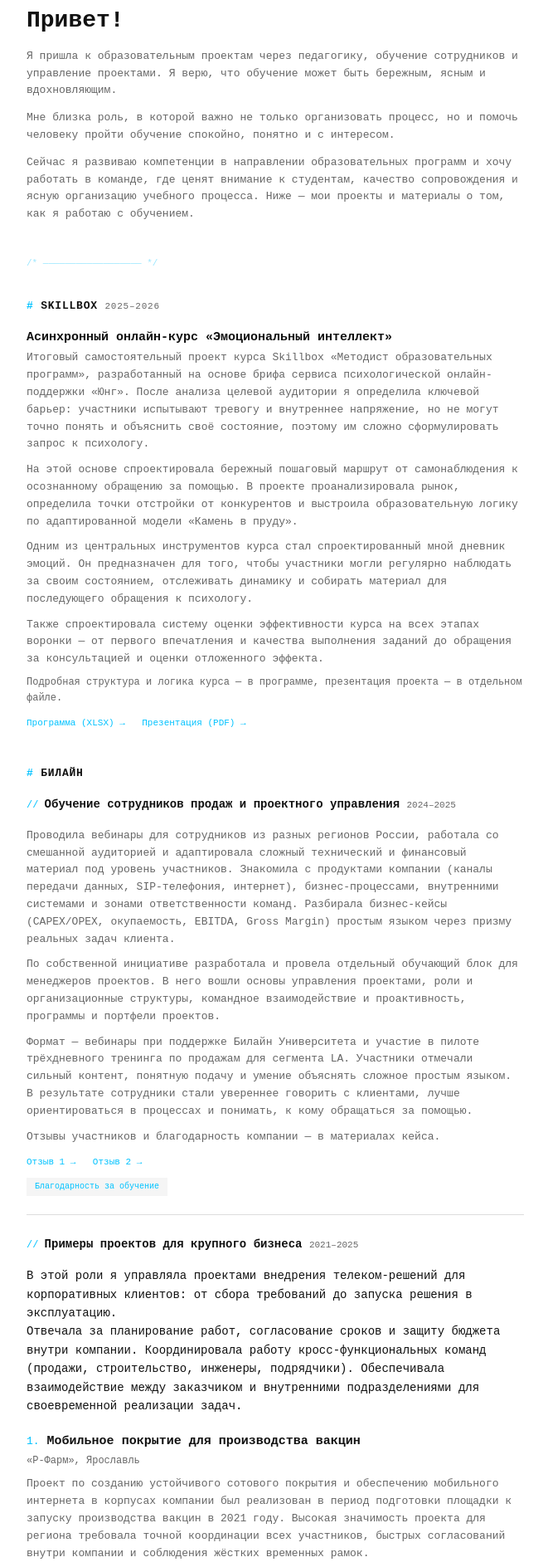
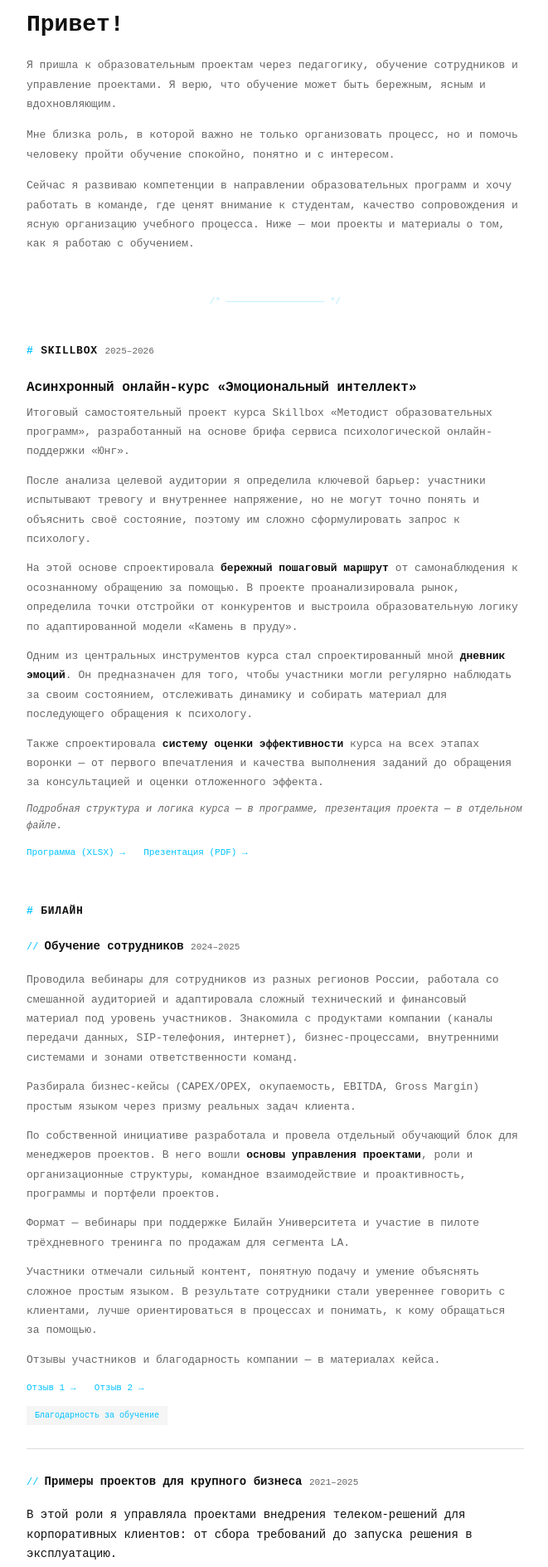
Before and after one commit to ovturkina/ovturkina-trainer, a plain HTML site: page index.html in a window 1280 px wide. Shown: the part 237-2125 px from the top of the page at 83% size, without its empty margins (308-969 px from the left). Drawn offline with Linux system fonts and the light colour scheme.

Commit message:
Update index.html

```diff
--- a/index.html
+++ b/index.html
@@ -32,7 +32,7 @@
             font-family: 'Courier New', 'JetBrains Mono', 'Consolas', monospace;
             background: var(--bg);
             color: var(--text);
-            line-height: 1.6;
+            line-height: 1.7;
             -webkit-font-smoothing: antialiased;
             font-size: 14px;
         }
@@ -150,69 +150,37 @@
         }
 
         .hero {
-            margin-bottom: 40px;
+            margin-bottom: 48px;
         }
 
         .hero .greeting {
             font-size: 28px;
             font-weight: 700;
-            margin-bottom: 10px;
+            margin-bottom: 14px;
         }
 
         .hero .intro {
             font-size: 13px;
             color: var(--muted);
-            margin-bottom: 12px;
+            margin-bottom: 14px;
+            line-height: 1.8;
         }
 
-        .hero .belief {
-            font-size: 14px;
-            color: var(--muted);
-            margin-bottom: 6px;
-        }
-
-        .hero .why-title {
-            font-size: 18px;
-            font-weight: 700;
-            margin-top: 24px;
-            margin-bottom: 10px;
-        }
-
-        .hero .why-text {
-            font-size: 13px;
-            color: var(--muted);
-            margin-bottom: 6px;
-            line-height: 1.7;
-        }
-
-        .hero .resume-hero-link {
-            font-size: 11px;
-            margin-top: 16px;
-        }
-
-        .hero .resume-hero-link a {
-            color: var(--accent);
-            text-decoration: none;
-        }
-
-        .hero .resume-hero-link a:hover {
-            text-decoration: underline;
-        }
-
-        .hero .resume-hero-link a::after {
-            content: " →";
+        .hero .intro:last-of-type {
+            margin-bottom: 0;
         }
 
         .ascii-divider {
             color: var(--accent);
-            opacity: 0.4;
+            opacity: 0.3;
             font-size: 11px;
-            margin-bottom: 32px;
+            margin-bottom: 40px;
             user-select: none;
+            text-align: center;
         }
 
         .section {
-            margin-bottom: 40px;
+            margin-bottom: 48px;
         }
 
         .section h2 {
@@ -221,7 +189,7 @@
             text-transform: uppercase;
             letter-spacing: 0.06em;
             color: var(--text);
-            margin-bottom: 16px;
+            margin-bottom: 20px;
         }
 
         .section h2::before {
@@ -229,11 +197,19 @@
             color: var(--accent);
         }
 
+        .section h2 .period {
+            font-weight: 400;
+            font-size: 11px;
+            color: var(--muted);
+            text-transform: none;
+            letter-spacing: 0;
+        }
+
         .subsection-title {
             font-size: 14px;
             font-weight: 700;
             color: var(--text);
-            margin: 24px 0 16px;
+            margin: 28px 0 16px;
             padding-top: 0;
             border-top: none;
         }
@@ -245,9 +221,15 @@
             font-size: 12px;
         }
 
+        .subsection-title .period {
+            font-weight: 400;
+            font-size: 11px;
+            color: var(--muted);
+        }
+
         .case-item {
-            margin-bottom: 22px;
-            padding-bottom: 22px;
+            margin-bottom: 28px;
+            padding-bottom: 28px;
             border-bottom: 1px solid var(--line);
         }
 
@@ -258,41 +240,46 @@
         }
 
         .case-item .case-title {
-            font-size: 15px;
+            font-size: 16px;
             font-weight: 700;
-            margin-bottom: 2px;
+            margin-bottom: 4px;
         }
 
         .case-item .case-subtitle {
             font-size: 12px;
             color: var(--muted);
-            margin-bottom: 8px;
+            margin-bottom: 10px;
         }
 
         .case-item .case-desc {
             font-size: 13px;
             color: var(--muted);
-            margin-bottom: 8px;
-            line-height: 1.6;
+            margin-bottom: 10px;
+            line-height: 1.8;
         }
 
         .case-item .case-desc p {
-            margin-bottom: 10px;
+            margin-bottom: 12px;
         }
 
         .case-item .case-desc p:last-child {
             margin-bottom: 0;
         }
 
+        .case-item .case-desc strong {
+            color: var(--text);
+            font-weight: 700;
+        }
+
         .case-item .case-links {
-            margin-bottom: 6px;
+            margin-bottom: 8px;
         }
 
         .case-item .case-links a {
             font-size: 11px;
             color: var(--accent);
             text-decoration: none;
-            margin-right: 12px;
+            margin-right: 14px;
             display: inline-block;
         }
 
@@ -307,14 +294,15 @@
         .case-note {
             font-size: 12px;
             color: var(--muted);
-            margin-bottom: 8px;
+            margin-bottom: 10px;
+            font-style: italic;
         }
 
         .badge-row {
             display: flex;
             flex-wrap: wrap;
             gap: 8px;
-            margin-top: 8px;
+            margin-top: 10px;
         }
 
         .badge {
@@ -380,7 +368,7 @@
 
         .contact-row {
             font-size: 13px;
-            line-height: 2;
+            line-height: 2.2;
         }
 
         .contact-row a {
@@ -484,10 +472,8 @@
             .tags a { font-size: 10px; padding: 3px 7px; }
             .hero .greeting { font-size: 24px; }
             .hero .intro { font-size: 12px; }
-            .hero .why-title { font-size: 16px; }
-            .hero .why-text { font-size: 12px; }
-            .ascii-divider { font-size: 9px; margin-bottom: 24px; overflow: hidden; }
-            .section { margin-bottom: 32px; }
+            .ascii-divider { font-size: 9px; margin-bottom: 28px; overflow: hidden; }
+            .section { margin-bottom: 36px; }
             .section h2 { font-size: 12px; }
             .subsection-title { font-size: 13px; }
             .case-item .case-title { font-size: 14px; }
@@ -549,18 +535,20 @@
                 Сейчас я развиваю компетенции в направлении образовательных программ и хочу работать в команде, где ценят внимание к студентам, качество сопровождения и ясную организацию учебного процесса. Ниже — мои проекты и материалы о том, как я работаю с обучением.
             </p>
         </div>
+
         <div class="ascii-divider">/* —————————————————— */</div>
 
         <div class="section" id="skillbox">
-            <h2>Skillbox <span style="font-weight:400;font-size:11px;color:var(--muted);">2025–2026</span></h2>
+            <h2>Skillbox <span class="period">2025–2026</span></h2>
 
             <div class="case-item">
                 <div class="case-title">Асинхронный онлайн-курс «Эмоциональный интеллект»</div>
                 <div class="case-desc">
-                    <p>Итоговый самостоятельный проект курса Skillbox «Методист образовательных программ», разработанный на основе брифа сервиса психологической онлайн-поддержки «Юнг». После анализа целевой аудитории я определила ключевой барьер: участники испытывают тревогу и внутреннее напряжение, но не могут точно понять и объяснить своё состояние, поэтому им сложно сформулировать запрос к психологу.</p>
-                    <p>На этой основе спроектировала бережный пошаговый маршрут от самонаблюдения к осознанному обращению за помощью. В проекте проанализировала рынок, определила точки отстройки от конкурентов и выстроила образовательную логику по адаптированной модели «Камень в пруду».</p>
-                    <p>Одним из центральных инструментов курса стал спроектированный мной дневник эмоций. Он предназначен для того, чтобы участники могли регулярно наблюдать за своим состоянием, отслеживать динамику и собирать материал для последующего обращения к психологу.</p>
-                    <p>Также спроектировала систему оценки эффективности курса на всех этапах воронки — от первого впечатления и качества выполнения заданий до обращения за консультацией и оценки отложенного эффекта.</p>
+                    <p>Итоговый самостоятельный проект курса Skillbox «Методист образовательных программ», разработанный на основе брифа сервиса психологической онлайн-поддержки «Юнг».</p>
+                    <p>После анализа целевой аудитории я определила ключевой барьер: участники испытывают тревогу и внутреннее напряжение, но не могут точно понять и объяснить своё состояние, поэтому им сложно сформулировать запрос к психологу.</p>
+                    <p>На этой основе спроектировала <strong>бережный пошаговый маршрут</strong> от самонаблюдения к осознанному обращению за помощью. В проекте проанализировала рынок, определила точки отстройки от конкурентов и выстроила образовательную логику по адаптированной модели «Камень в пруду».</p>
+                    <p>Одним из центральных инструментов курса стал спроектированный мной <strong>дневник эмоций</strong>. Он предназначен для того, чтобы участники могли регулярно наблюдать за своим состоянием, отслеживать динамику и собирать материал для последующего обращения к психологу.</p>
+                    <p>Также спроектировала <strong>систему оценки эффективности</strong> курса на всех этапах воронки — от первого впечатления и качества выполнения заданий до обращения за консультацией и оценки отложенного эффекта.</p>
                 </div>
                 <p class="case-note">Подробная структура и логика курса — в программе, презентация проекта — в отдельном файле.</p>
                 <div class="case-links">
@@ -573,13 +561,15 @@
         <div class="section" id="beeline">
             <h2>Билайн</h2>
 
-            <div class="subsection-title" style="margin-top: 0;">Обучение сотрудников продаж и проектного управления <span style="font-weight:400;font-size:11px;color:var(--muted);">2024–2025</span></div>
+            <div class="subsection-title" style="margin-top: 0;">Обучение сотрудников <span class="period">2024–2025</span></div>
 
             <div class="case-item" style="margin-top: 16px;">
                 <div class="case-desc">
-                    <p>Проводила вебинары для сотрудников из разных регионов России, работала со смешанной аудиторией и адаптировала сложный технический и финансовый материал под уровень участников. Знакомила с продуктами компании (каналы передачи данных, SIP-телефония, интернет), бизнес-процессами, внутренними системами и зонами ответственности команд. Разбирала бизнес-кейсы (CAPEX/OPEX, окупаемость, EBITDA, Gross Margin) простым языком через призму реальных задач клиента.</p>
-                    <p>По собственной инициативе разработала и провела отдельный обучающий блок для менеджеров проектов. В него вошли основы управления проектами, роли и организационные структуры, командное взаимодействие и проактивность, программы и портфели проектов.</p>
-                    <p>Формат — вебинары при поддержке Билайн Университета и участие в пилоте трёхдневного тренинга по продажам для сегмента LA. Участники отмечали сильный контент, понятную подачу и умение объяснять сложное простым языком. В результате сотрудники стали увереннее говорить с клиентами, лучше ориентироваться в процессах и понимать, к кому обращаться за помощью.</p>
+                    <p>Проводила вебинары для сотрудников из разных регионов России, работала со смешанной аудиторией и адаптировала сложный технический и финансовый материал под уровень участников. Знакомила с продуктами компании (каналы передачи данных, SIP-телефония, интернет), бизнес-процессами, внутренними системами и зонами ответственности команд.</p>
+                    <p>Разбирала бизнес-кейсы (CAPEX/OPEX, окупаемость, EBITDA, Gross Margin) простым языком через призму реальных задач клиента.</p>
+                    <p>По собственной инициативе разработала и провела отдельный обучающий блок для менеджеров проектов. В него вошли <strong>основы управления проектами</strong>, роли и организационные структуры, командное взаимодействие и проактивность, программы и портфели проектов.</p>
+                    <p>Формат — вебинары при поддержке Билайн Университета и участие в пилоте трёхдневного тренинга по продажам для сегмента LA.</p>
+                    <p>Участники отмечали сильный контент, понятную подачу и умение объяснять сложное простым языком. В результате сотрудники стали увереннее говорить с клиентами, лучше ориентироваться в процессах и понимать, к кому обращаться за помощью.</p>
                     <p>Отзывы участников и благодарность компании — в материалах кейса.</p>
                 </div>
                 <div class="case-links">
@@ -591,7 +581,7 @@
                 </div>
             </div>
 
-            <div class="subsection-title">Примеры проектов для крупного бизнеса <span style="font-weight:400;font-size:11px;color:var(--muted);">2021–2025</span></div>
+            <div class="subsection-title">Примеры проектов для крупного бизнеса <span class="period">2021–2025</span></div>
 
             <div class="case-desc" style="margin-bottom: 20px;">
                 <p>В этой роли я управляла проектами внедрения телеком-решений для корпоративных клиентов: от сбора требований до запуска решения в эксплуатацию.</p>
@@ -602,7 +592,8 @@
                 <div class="case-title"><span style="color: var(--accent); font-weight: 400; font-size: 13px;">1.</span> Мобильное покрытие для производства вакцин</div>
                 <div class="case-subtitle">«Р-Фарм», Ярославль</div>
                 <div class="case-desc">
-                    <p>Проект по созданию устойчивого сотового покрытия и обеспечению мобильного интернета в корпусах компании был реализован в период подготовки площадки к запуску производства вакцин в 2021 году. Высокая значимость проекта для региона требовала точной координации всех участников, быстрых согласований внутри компании и соблюдения жёстких временных рамок.</p>
+                    <p>Проект по созданию устойчивого сотового покрытия и обеспечению мобильного интернета в корпусах компании был реализован в период подготовки площадки к запуску производства вакцин в 2021 году.</p>
+                    <p>Высокая значимость проекта для региона требовала точной координации всех участников, быстрых согласований внутри компании и соблюдения жёстких временных рамок.</p>
                 </div>
             </div>
 
@@ -633,7 +624,7 @@
         </div>
 
         <div class="section" id="practice">
-            <h2>Педагогическая практика <span style="font-weight:400;font-size:11px;color:var(--muted);">2004–2006</span></h2>
+            <h2>Педагогическая практика <span class="period">2004–2006</span></h2>
             <div class="case-item">
                 <div class="case-desc">
                     <p>В рамках педагогического образования проходила практику в школе. Готовила и проводила занятия, взаимодействовала со школьниками и педагогами, адаптировала материал под разный уровень подготовки учеников.</p>
```
